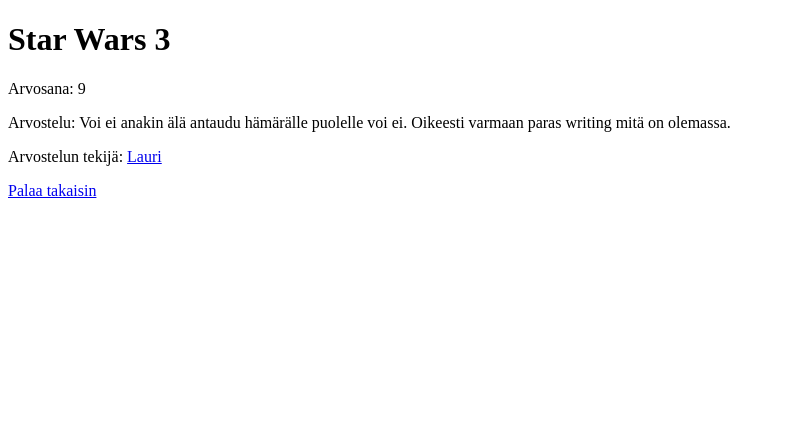
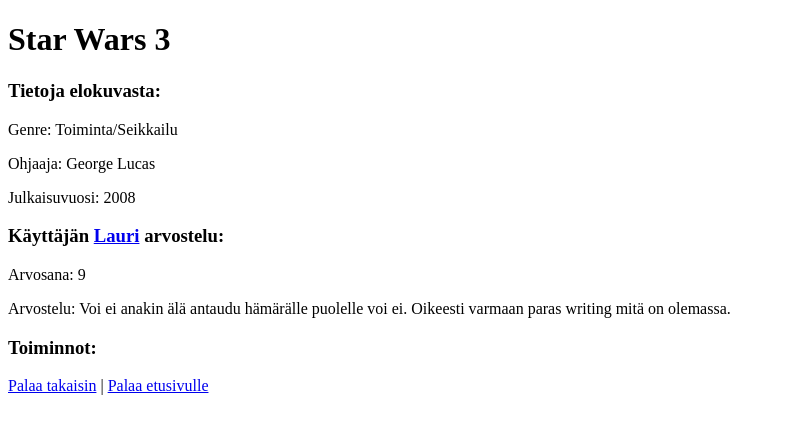
Before and after one commit to lapatinn/kirjainlaatikko, a Flask app: page /movie_reviews/2 in a window 1280 px wide. Shown: the top 434 px of the page, without its empty margins (0-785 px from the left). Run offline with Flask 3, Linux system fonts and the light colour scheme; data comes from the database, SQL or seed files in the repository.

Commit message:
Add additional info about movies. Update database functions for support. Minor rearrangements

```diff
--- a/app.py
+++ b/app.py
@@ -68,7 +68,11 @@ def create_item():
     movie_rating = request.form["rating"]
     movie_review = request.form["review"]
 
-    reviews.add_review(user_id, movie_title, movie_rating, movie_review)
+    genre = request.form["genre"]
+    director = request.form["director"]
+    year = request.form["year"]
+
+    reviews.add_review(user_id, movie_title, movie_rating, movie_review, genre, director, year)
 
     return redirect("/")
 
@@ -85,7 +89,11 @@ def update_review():
     movie_rating = request.form["rating"]
     movie_review = request.form["review"]
 
-    reviews.update_review(review_id, movie_title, movie_rating, movie_review)
+    genre = request.form["genre"]
+    director = request.form["director"]
+    year = request.form["year"]
+
+    reviews.update_review(review_id, movie_title, movie_rating, movie_review, genre, director, year)
 
     return redirect("/movie_reviews/" + review_id)
 
@@ -121,7 +129,9 @@ def movie_reviews():
 @app.route("/movie_reviews/<int:item_id>")
 def page(item_id):
     review = reviews.get_review(item_id) # Hakee halutun arvostelun id
-    return render_template("show_review.html", item=review) # passataan id html tiedostoon
+    info = reviews.get_info(item_id) # Hakee luokat
+
+    return render_template("show_review.html", item=review, info=info) # passataan id ja info html tiedostoon
 
 @app.route("/show_user/<int:user_id>")
 def show_user(user_id):
--- a/reviews.py
+++ b/reviews.py
@@ -1,9 +1,17 @@
 import sqlite3, db
 
-def add_review(user_id, movie_title, movie_rating, movie_review):
+def add_review(user_id, movie_title, movie_rating, movie_review, genre, director, year):
     sql = """INSERT INTO reviews (user_id, movie, rating, review)
             VALUES (?, ?, ?, ?)"""
+
     db.execute(sql, [user_id, movie_title, movie_rating, movie_review])
+
+    rev_id = db.last_insert_id()
+
+    sql1 = """INSERT INTO movie_info (review_id, genre, director, year)
+            VALUES (?, ?, ?, ?)"""
+
+    db.execute(sql1, [rev_id, genre, director, year])
 
 def fetch_reviews():
     sql = """SELECT id, user_id, movie, rating, review
@@ -22,7 +30,7 @@ def get_review(item_id):
 
     return db.query(sql, [item_id])[0]
 
-def update_review(review_id, movie_title, movie_rating, movie_review):
+def update_review(review_id, movie_title, movie_rating, movie_review, genre, director, year):
     sql = """UPDATE reviews SET movie = ?,
                                 rating = ?,
                                 review = ?
@@ -30,6 +38,14 @@ def update_review(review_id, movie_title, movie_rating, movie_review):
             ;"""
 
     db.execute(sql, [movie_title, movie_rating, movie_review, review_id])
+
+    sql1 = """UPDATE movie_info SET genre = ?,
+                                    director = ?,
+                                    year = ?
+            WHERE review_id = ?
+            ;"""
+
+    db.execute(sql1, [genre, director, year, review_id])
 
 def remove_review(item_id):
     sql = "DELETE FROM reviews WHERE id = ?"
@@ -43,3 +59,12 @@ def find_reviews(query):
             ;"""
 
     return db.query(sql, ["%" + query + "%"])
+
+def get_info(item_id):
+    sql = """SELECT genre, director, year
+            FROM movie_info
+            WHERE review_id = ?
+            ORDER BY id DESC
+            ;"""
+
+    return db.query(sql, [item_id])
--- a/schema.sql
+++ b/schema.sql
@@ -11,3 +11,11 @@ CREATE TABLE reviews (
     rating INTEGER,
     review TEXT
 );
+
+CREATE TABLE movie_info (
+    id INTEGER PRIMARY KEY,
+    review_id INTEGER REFERENCES reviews,
+    genre TEXT,
+    director TEXT,
+    year INTEGER
+);
--- a/templates/show_review.html
+++ b/templates/show_review.html
@@ -6,6 +6,18 @@
 
 <body>
     <h1>{{ item.movie }}</h1>
+    {% if info %}
+    <p>
+        <h3>Tietoja elokuvasta: </h3>
+        {% for info in info %}
+        <p>Genre: {{ info.genre }} </p>
+        <p>Ohjaaja: {{ info.director }} </p>
+        <p>Julkaisuvuosi: {{ info.year }} </p>
+        {% endfor %}
+    </p>
+    {% endif %}
+
+    <h3>Käyttäjän <a href="/show_user/{{ item.user_id }}">{{ item.username }}</a> arvostelu:</h3>
 
     <p>
         Arvosana: {{ item.rating }}
@@ -13,9 +25,8 @@
     <p>
         Arvostelu: {{ item.review }}
     </p>
-    <p>
-        Arvostelun tekijä: <a href="/show_user/{{ item.user_id }}">{{ item.username }}</a>
-    </p>
+
+    <h3>Toiminnot: </h3>
     {% if item.user_id == session.user_id %}
     <p>
         <a href="/edit_review/{{ item.id }}">Muokkaa</a> |
@@ -23,7 +34,8 @@
     </p>
     {% endif %}
     <p>
-        <a href="/movie_reviews">Palaa takaisin</a>
+        <a href="/movie_reviews">Palaa takaisin</a> |
+        <a href="/">Palaa etusivulle</a>
     </p>
 </body>
 
```
Also changed, not shown: templates/all_users.html (+6 -2 lines), templates/edit.html (+26 -0 lines), templates/new_item.html (+25 -0 lines).
